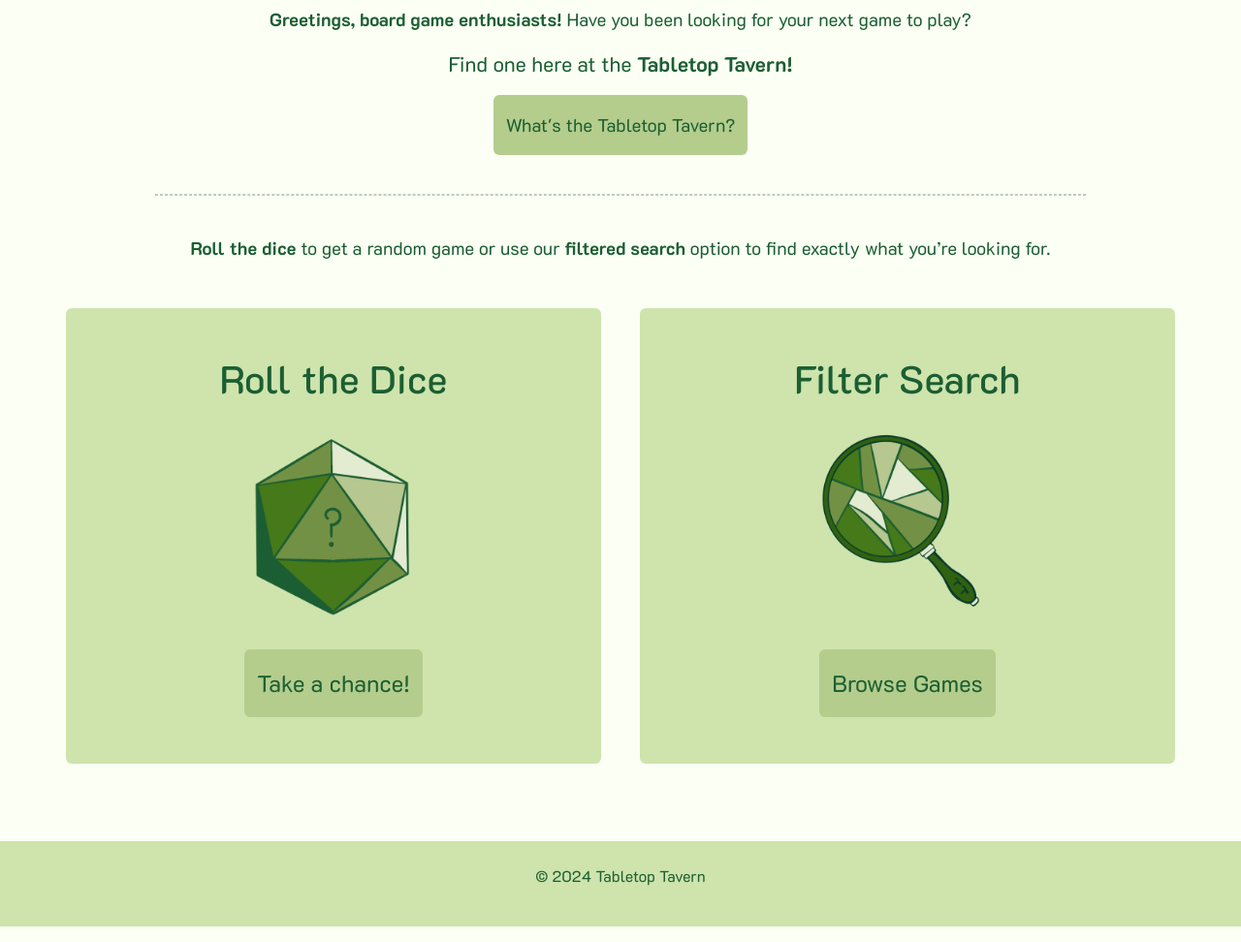
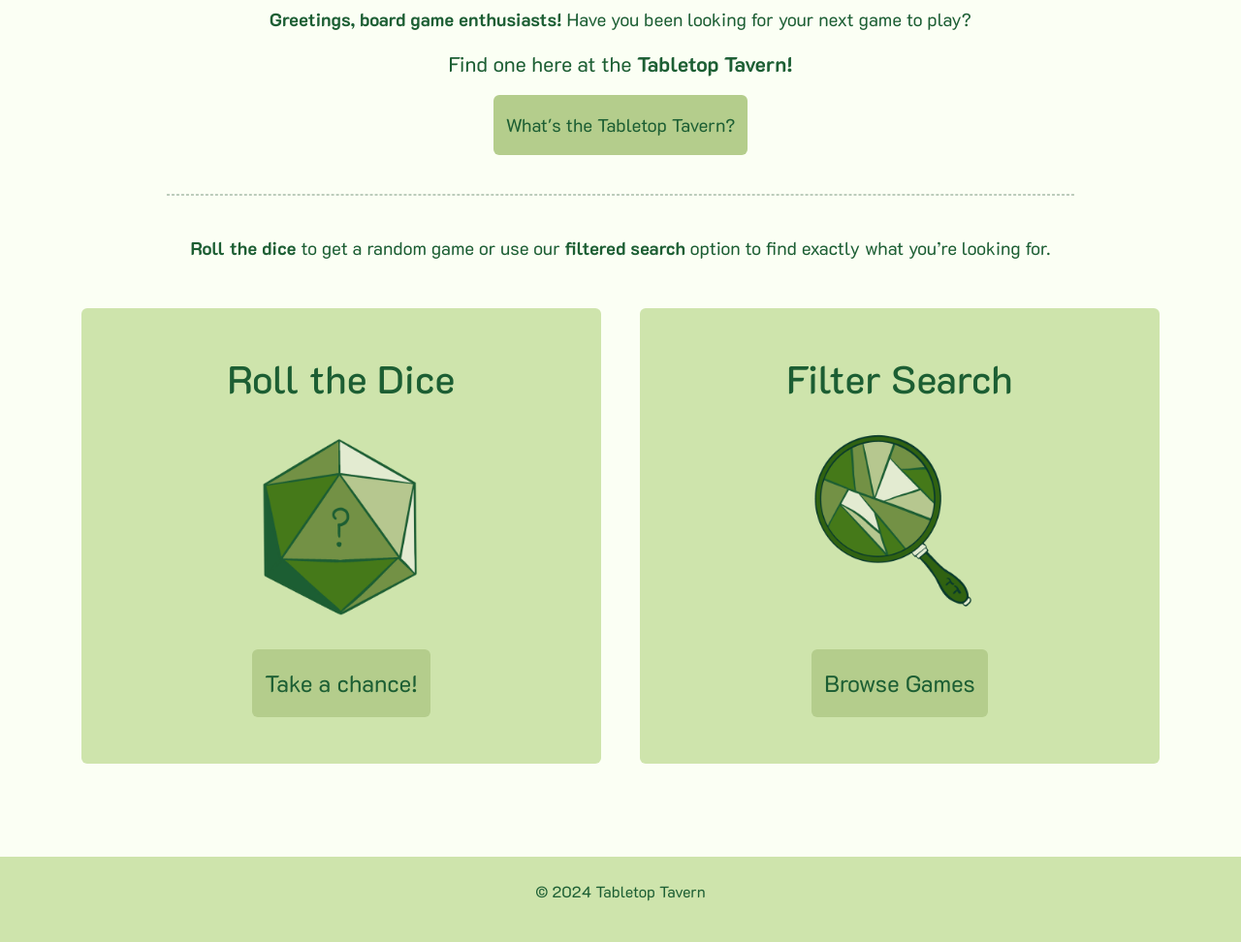
Before and after one commit to kthchew/TabletopTavern, a PHP site: page /index.php in a window 1280 px wide. Shown: the part 362-1334 px from the top of the page at 97% size. Run offline with PHP 8.4, Linux system fonts and the light colour scheme.

Commit message:
fixed margins on homepage

```diff
--- a/public/index.php
+++ b/public/index.php
@@ -19,6 +19,7 @@ define('__HEADER_FOOTER_PHP__', true);
 <body>
 <?php include 'header.php';?>
 
+<div class="m-3">
 <div class="justify-content-center text-center">
 <h1 class="text-center py-4">Start your journey...</h1>
 <p class="text-center" style="font-size: 14pt"><b>Greetings, board game enthusiasts!</b> Have you been looking for your next game to play? </p>
@@ -61,6 +62,7 @@ define('__HEADER_FOOTER_PHP__', true);
 </div>
 <br>
 <br>
+</div>
 <?php include 'footer.php';?>
 </body>
 </html>
```
